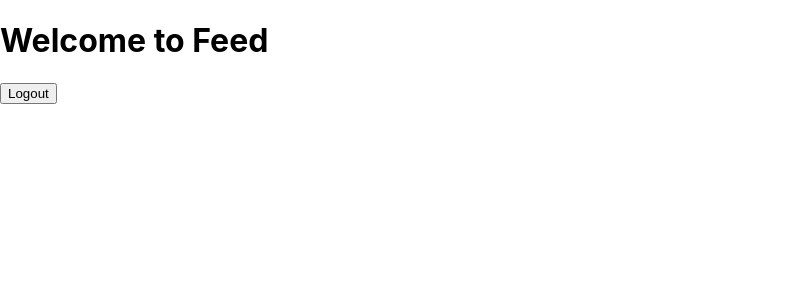
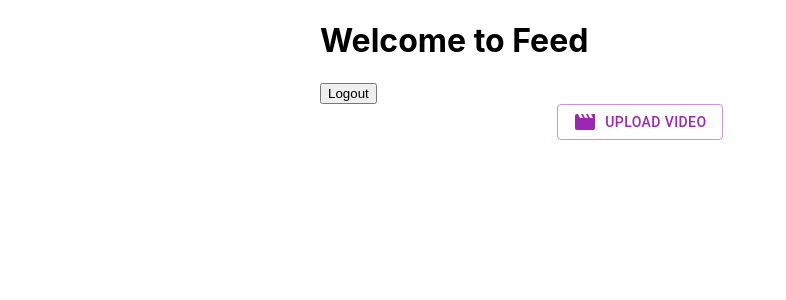
Before and after one commit to nikhil00shinde/Reel-App, a React (Create React App) app: page / in a window 1280 px wide. Shown: the top 300 px of the page, without its empty margins (0-786 px from the left). Built offline with nearby package versions, Linux system fonts and the light colour scheme; no server answers; the database is empty; sample sign-in values are in the browser's storage.

Commit message:
upload video,firebase storage and firestore

```diff
--- a/package.json
+++ b/package.json
@@ -18,6 +18,7 @@
 		"react-dom": "^17.0.2",
 		"react-router-dom": "^5.1.2",
 		"react-scripts": "4.0.3",
+		"uuid": "^8.3.2",
 		"web-vitals": "^1.1.2"
 	},
 	"scripts": {
--- a/src/Components/Feed.js
+++ b/src/Components/Feed.js
@@ -1,12 +1,38 @@
-import React, { useContext } from "react";
+import React, { useContext, useEffect, useState } from "react";
 import { AuthContext } from "../Context/AuthContext";
+import UploadFile from "./UploadFile";
+import { database } from "../firebase";
 
 export default function Feed() {
-	const { logout } = useContext(AuthContext);
+	const { user, logout } = useContext(AuthContext);
+	const [userData, setUserData] = useState("");
+
+	useEffect(() => {
+		//onSnapshot => ek type of event listener hain
+		//jab bhi us object mei change aaega, toh onSnapshot function chal gaega
+		console.log(user);
+		const unsub = database.users.doc(user.uid).onSnapshot((snapshot) => {
+			setUserData(snapshot.data());
+		});
+		return () => {
+			unsub();
+		};
+		//for new user
+	}, [user]);
 	return (
-		<>
-			<h1>Welcome to Feed</h1>
-			<button onClick={logout}>Logout</button>
-		</>
+		<div
+			style={{
+				display: "flex",
+				justifyContent: "center",
+				alignItems: "center",
+				flexDirection: "column",
+			}}
+		>
+			<div style={{ width: "50%" }}>
+				<h1>Welcome to Feed</h1>
+				<button onClick={logout}>Logout</button>
+			</div>
+			<UploadFile user={userData} />
+		</div>
 	);
 }
--- a/src/Components/Signup.js
+++ b/src/Components/Signup.js
@@ -74,7 +74,7 @@
 						email: email,
 						userId: uid,
 						fullname: name,
-						profileUrl: uid,
+						profileUrl: url,
 						createdAt: database.getTimeStamp(),
 					});
 				});
--- /dev/null
+++ b/src/Components/UploadFile.js
@@ -0,0 +1,116 @@
+import React, { useState } from "react";
+import Alert from "@mui/material/Alert";
+import Button from "@mui/material/Button";
+import MovieIcon from "@material-ui/icons/Movie";
+import LinearProgress from "@mui/material/LinearProgress";
+import { storage, database } from "../firebase";
+import { v4 as uuidv4 } from "uuid";
+
+function UploadFile(props) {
+	console.log(props.user);
+	const [error, setError] = useState("");
+	const [loading, setLoading] = useState(false);
+
+	const handleChange = async (file) => {
+		if (file == null) {
+			setError("Please select a file first");
+			setTimeout(() => {
+				setError("");
+			}, 2000);
+			return;
+		}
+		if (file.size / (1024 * 1024) > 100) {
+			setError("This video is very big");
+			setTimeout(() => {
+				setError("");
+			}, 2000);
+			return;
+		}
+		let uid = uuidv4();
+		setLoading(true);
+		const uploadTask = storage.ref(`/posts/${uid}/${file.name}`).put(file);
+		uploadTask.on("state_changed", fn1, fn2, fn3);
+
+		function fn1(snapshot) {
+			let progress = (snapshot.bytesTransferred / snapshot.totalBytes) * 100;
+			console.log(`Upload is ${progress} done.`);
+		}
+		function fn2(err) {
+			setError(err);
+			setTimeout(() => {
+				setError("");
+			}, 2000);
+			setLoading(false);
+			return;
+		}
+		console.log(uid);
+		function fn3() {
+			uploadTask.snapshot.ref.getDownloadURL().then((url) => {
+				let obj = {
+					likes: [],
+					comments: [],
+					pId: uid,
+					pUrl: url,
+					uName: props.user.fullname,
+					uProfile: props.user.profileUrl,
+					userId: props.user.userId,
+					createdAt: database.getTimeStamp(),
+				};
+				database.posts
+					.add(obj)
+					.then(async (ref) => {
+						let res = await database.users.doc(props.user.userId).update({
+							postIds:
+								props.user.postIds != null
+									? [...props.user.postIds, ref.id]
+									: [ref.id],
+						});
+					})
+					.then(() => {
+						setLoading(false);
+					})
+					.catch((err) => {
+						setError(err);
+						setTimeout(() => {
+							setError("");
+						});
+						setLoading(false);
+					});
+			});
+		}
+	};
+
+	return (
+		<div>
+			{error ? (
+				<Alert severity="error">This is an error alert — check it out!</Alert>
+			) : (
+				<>
+					<input
+						type="file"
+						accept="video/*"
+						id="upload-input"
+						style={{ display: "none" }}
+						onChange={(e) => handleChange(e.target.files[0])}
+					/>
+					<label htmlFor="upload-input">
+						<Button
+							variant="outlined"
+							color="secondary"
+							component="span"
+							disabled={loading}
+						>
+							<MovieIcon />
+							&nbsp; Upload Video
+						</Button>
+					</label>
+					{loading && (
+						<LinearProgress color="secondary" style={{ marginTop: "3%" }} />
+					)}
+				</>
+			)}
+		</div>
+	);
+}
+
+export default UploadFile;
--- a/src/firebase.js
+++ b/src/firebase.js
@@ -21,6 +21,7 @@
 export const database = {
 	users: firestore.collection("users"),
 	//ye hamari post ke liye, jab bhi hum koi post karenge sath mei time bhi toh aage sort karne ke liye on the basis of time that is latest post and old post
+	posts: firestore.collection("posts"),
 	getTimeStamp: firebase.firestore.FieldValue.serverTimestamp,
 };
 
```
